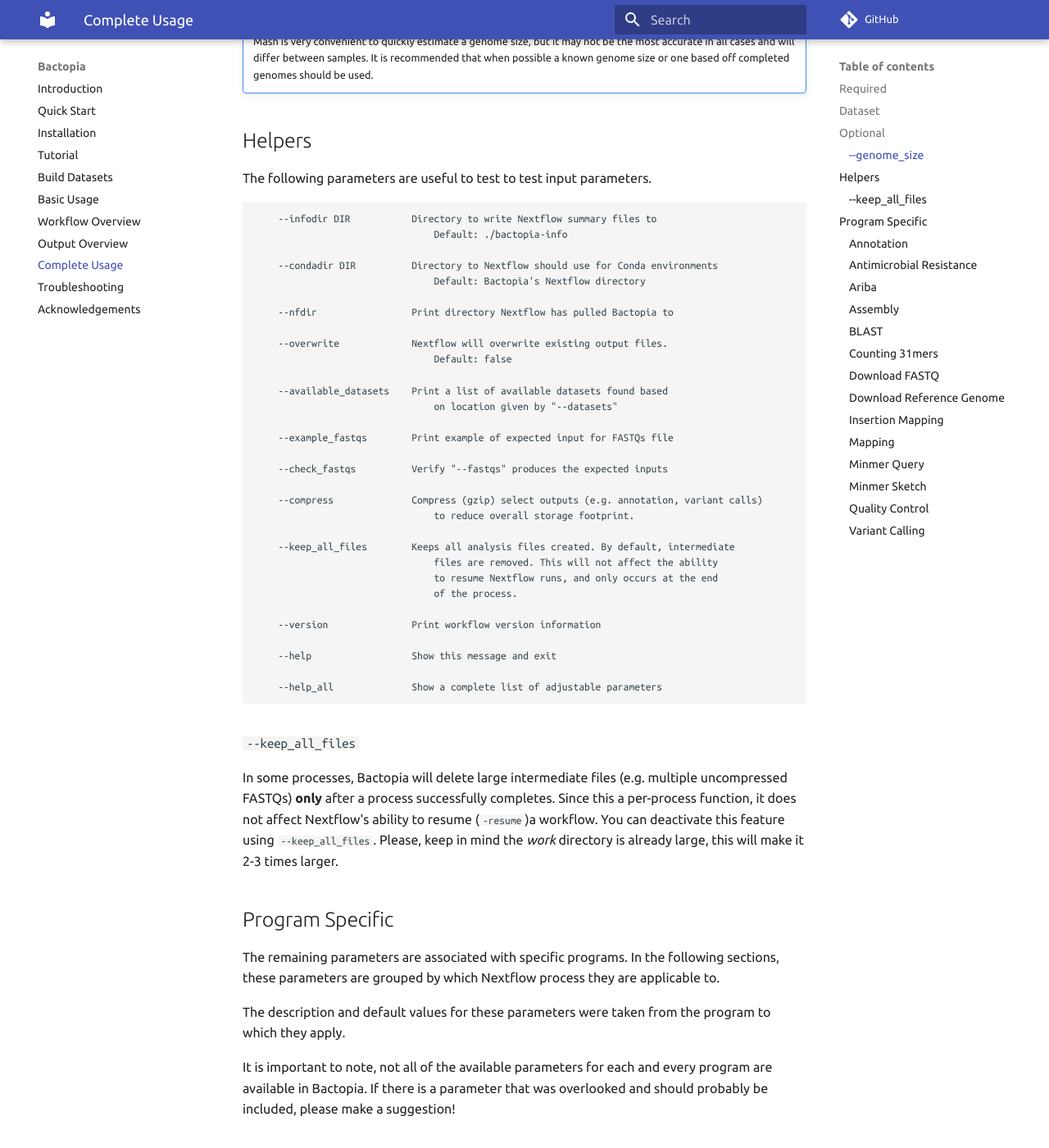
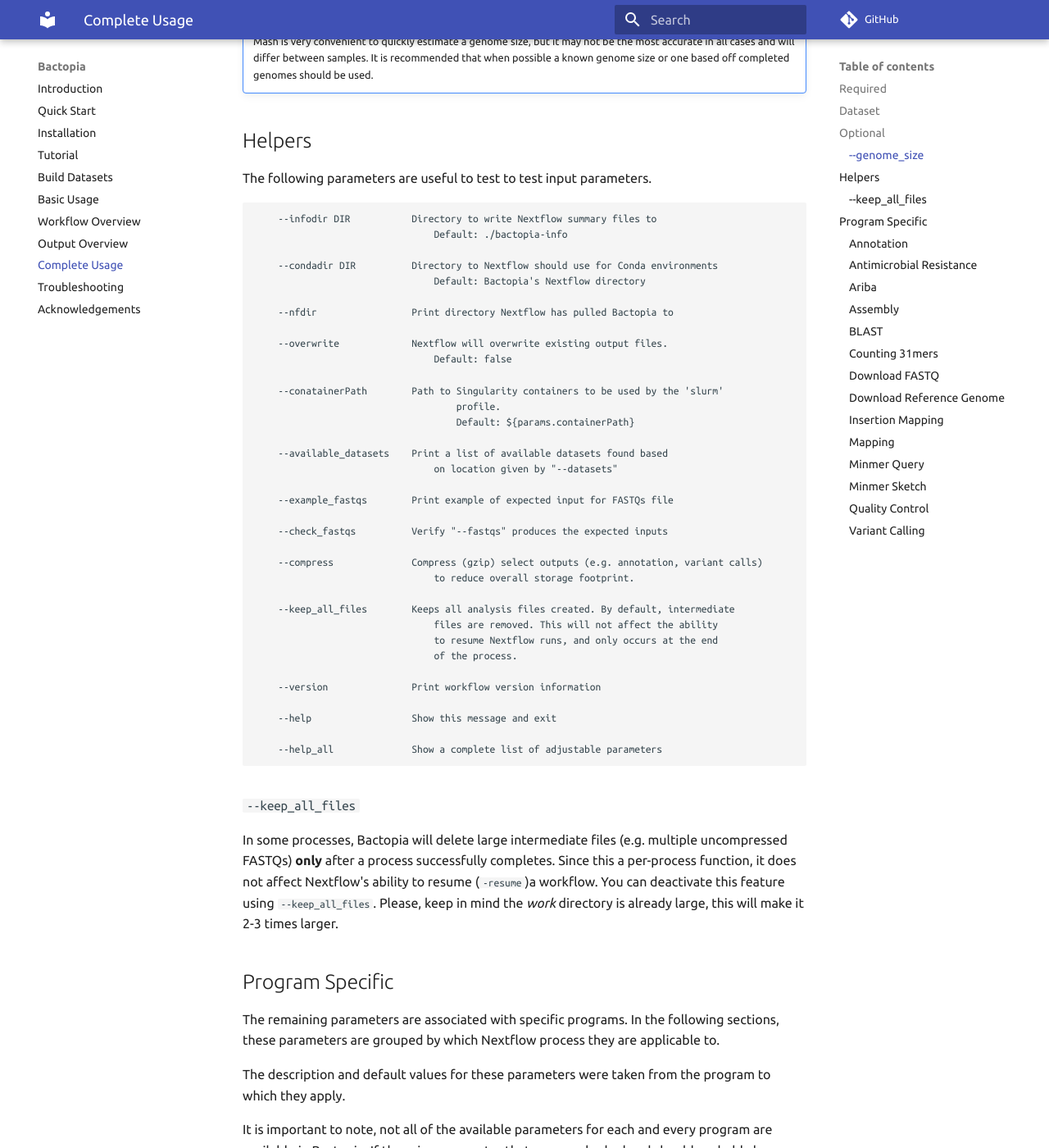
Before and after one commit to bactopia/bactopia, an MkDocs documentation site: the page built from docs/usage-complete.md, in a window 1280 px wide and 1400 px high, scrolled down 2257 px. Shown: the whole window at 82% size. Built offline with MkDocs 1.6.1 and Material for MkDocs 9.7.7, drawn with Linux system fonts in a browser that asks for light colours; comment, search, counter and statistics services are not loaded.

```diff
--- a/docs/usage-complete.md
+++ b/docs/usage-complete.md
@@ -98,6 +98,10 @@
 
     --overwrite             Nextflow will overwrite existing output files.
                                 Default: false
+
+    --conatainerPath        Path to Singularity containers to be used by the 'slurm'
+                                    profile.
+                                    Default: ${params.containerPath}
 
     --available_datasets    Print a list of available datasets found based
                                 on location given by "--datasets"
```
Also changed, not shown: CHANGELOG.md (+2 -1 lines), docs/usage-basic.md (+4 -0 lines), 3 other files.
